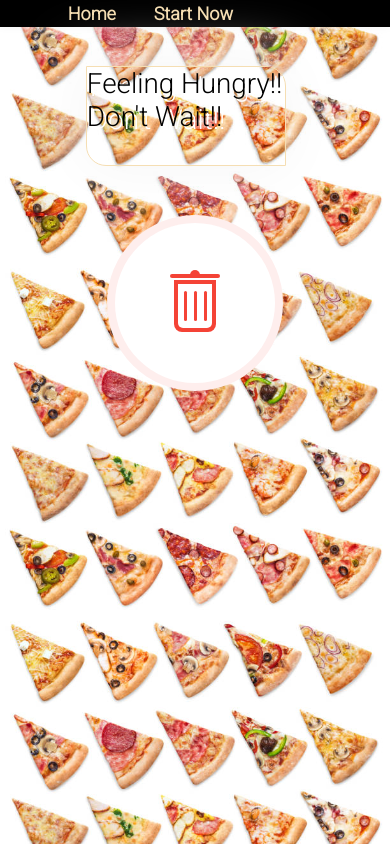
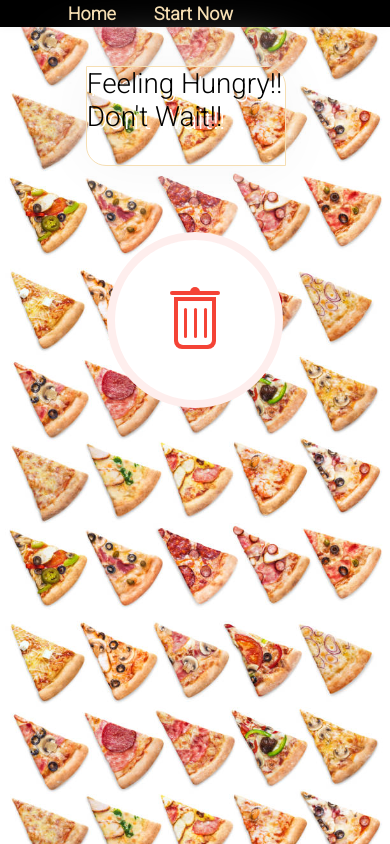
Before and after one commit to Anum23432/Pizza-App-in-React, a React (Create React App) app: page /CancelOrder in a window 390 px wide. Built offline with nearby package versions, Linux system fonts and the light colour scheme.

Commit message:
Pizza App

```diff
--- a/src/App.css
+++ b/src/App.css
@@ -503,7 +503,7 @@ select.biggest{
  }
 #app-cover{
     position: fixed;
-    top: 38%;
+    top: 40%;
     right: 0;
     left:0;
     width: 160px;
```
